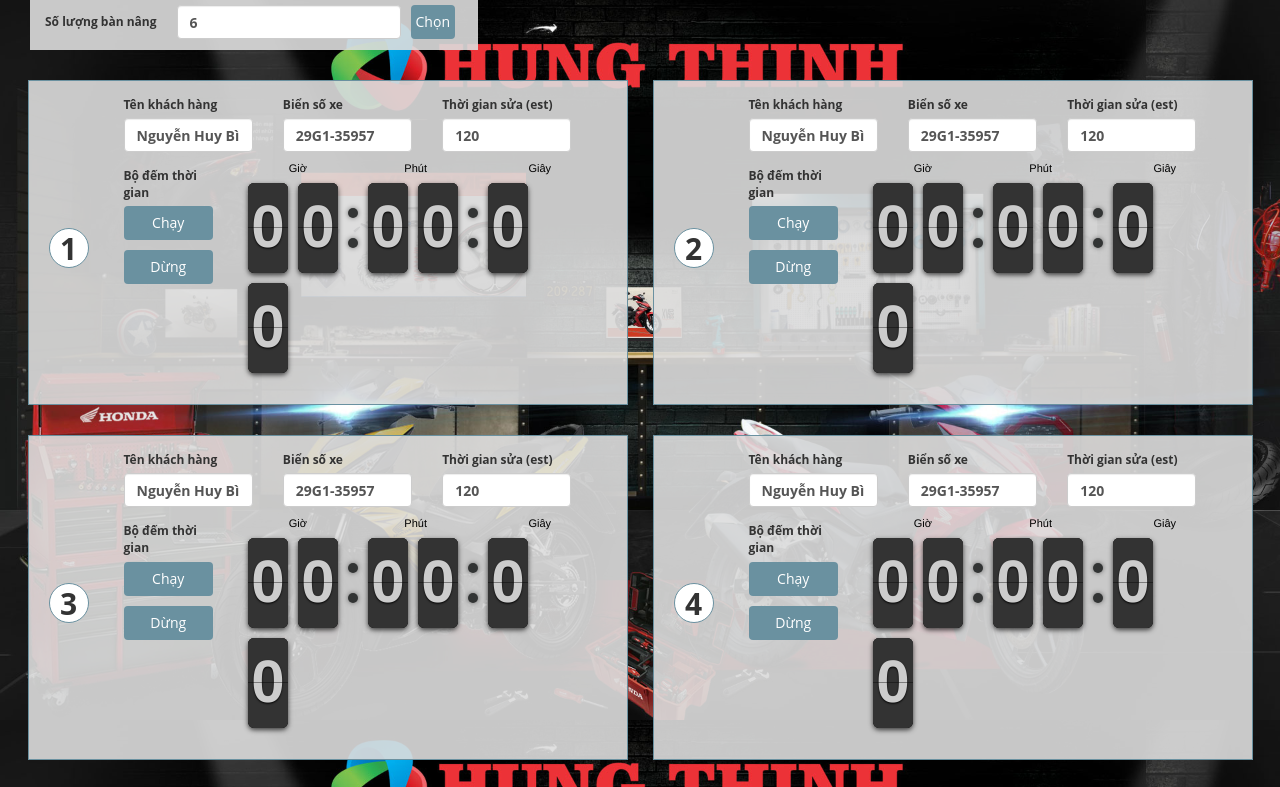
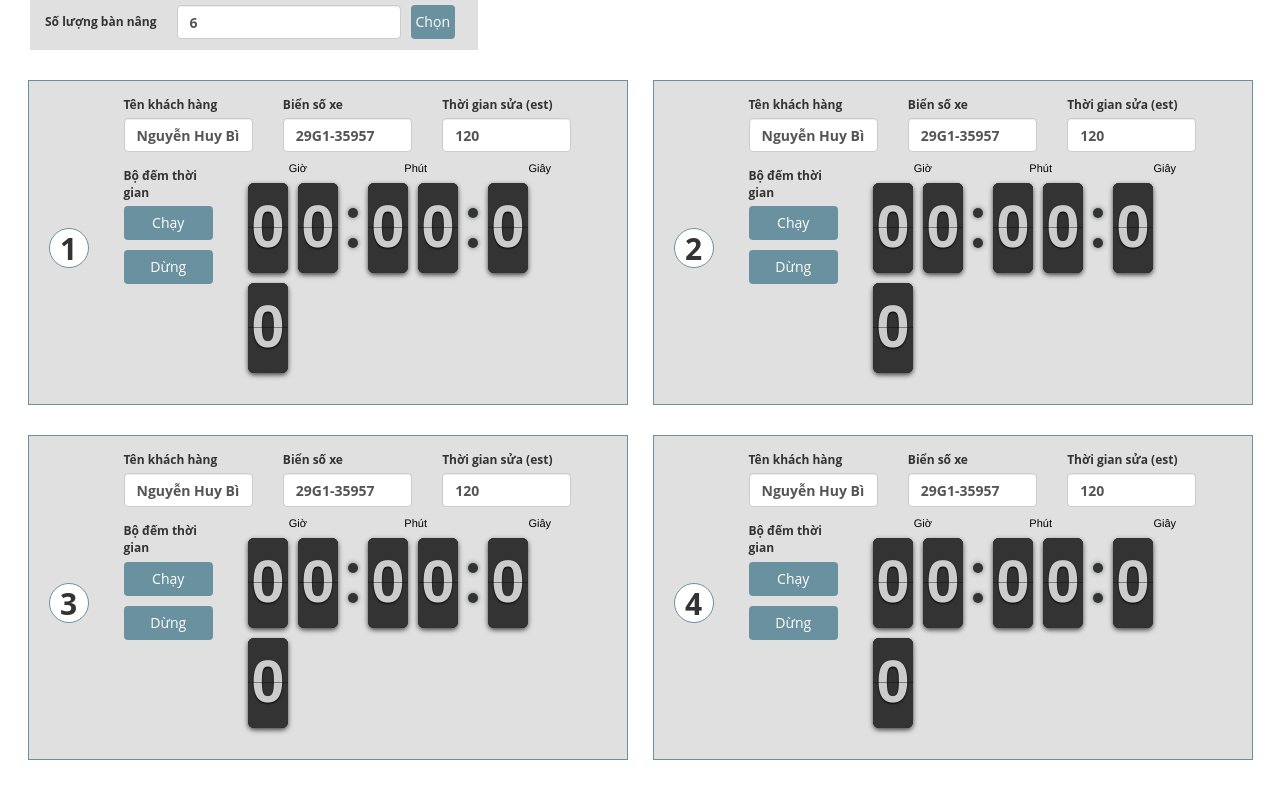
Before and after one commit to leecris/motor-countdown, a plain HTML site: page index.html in a window 1280 px wide. Shown: the top 787 px of the page. Drawn offline with Linux system fonts and the light colour scheme.

Commit message:
Remove bg img

```diff
--- a/css/style.css
+++ b/css/style.css
@@ -3,7 +3,6 @@ body{
 	font-family: 'Roboto', sans-serif;
 	font-family: 'Open Sans', sans-serif;
 	font-size: 12px;
-	background-image: url("../images/bgHome.jpg");
 	background-size: 100%;
 	font-weight: 500;
 }
```
